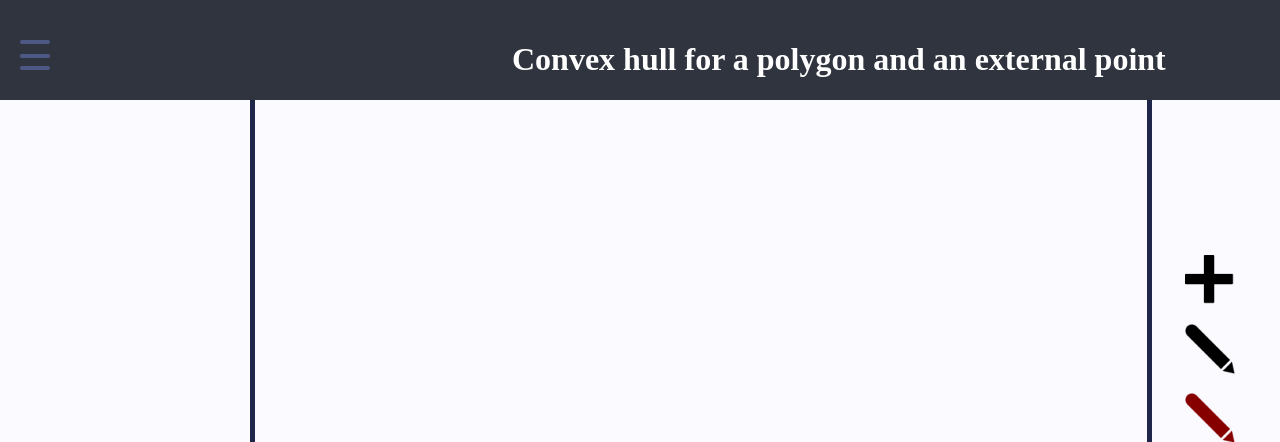
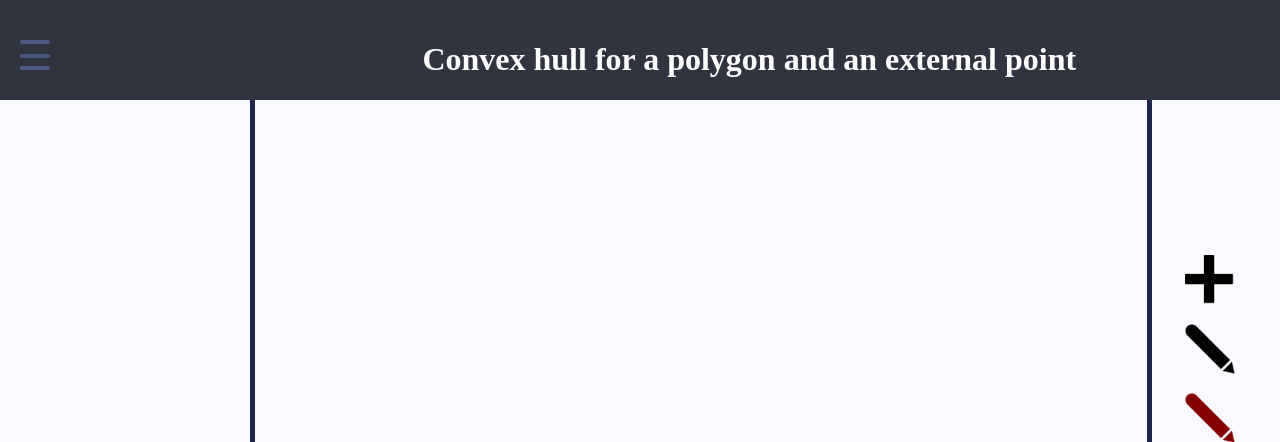
Before and after one commit to Natasa-C/Convex-hull-for-a-polygon-and-an-external-point, a PHP site: page /index.html in a window 1280 px wide. Shown: the top 442 px of the page. Run offline with PHP 8.4, Linux system fonts and the light colour scheme; some web fonts are replaced.

Commit message:
style.css - changed title position

```diff
--- a/style.css
+++ b/style.css
@@ -103,7 +103,7 @@ header {
 header h1 {
     color: white;
     position: absolute;
-    left: 40%;
+    left: 33%;
 }
 
 footer {
```
